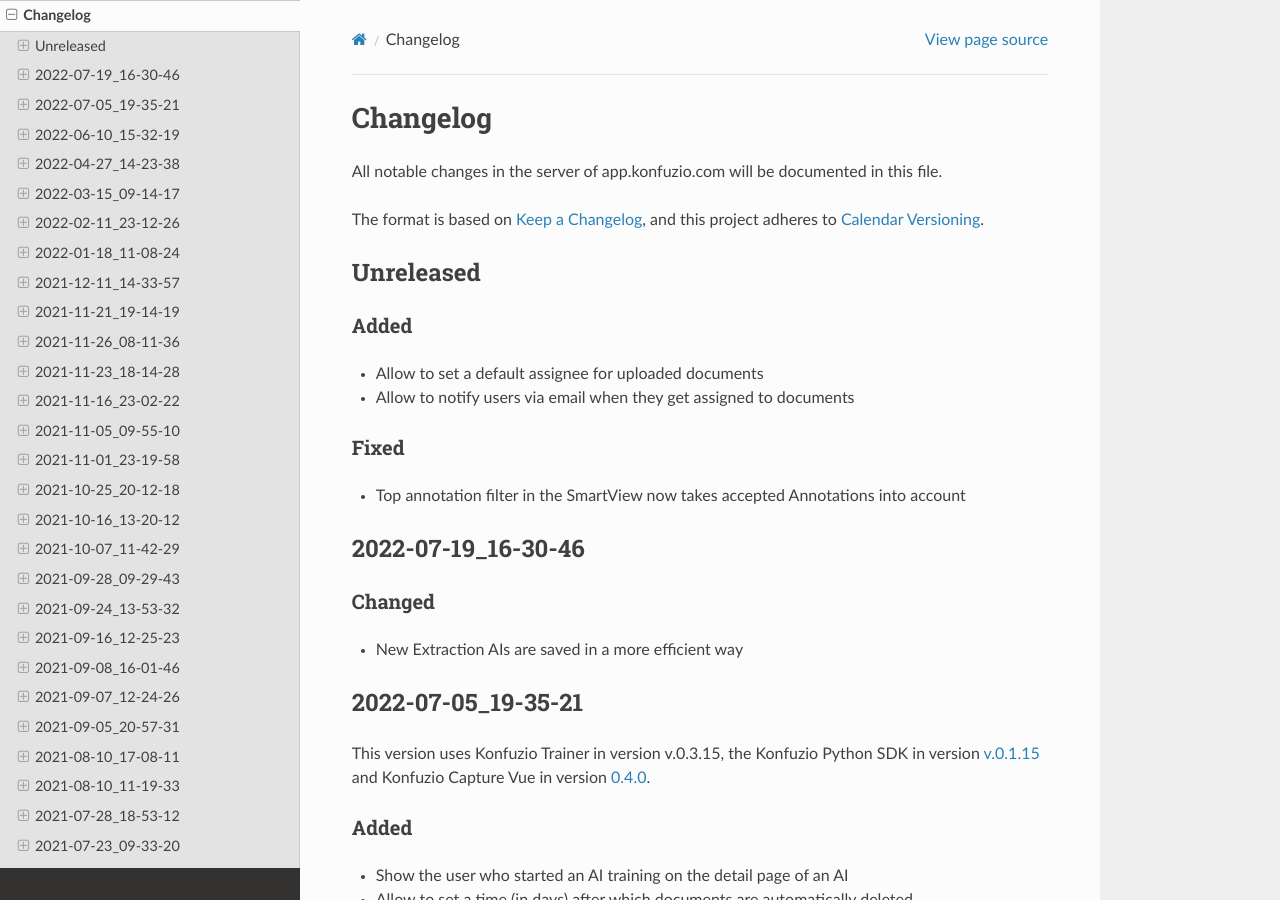
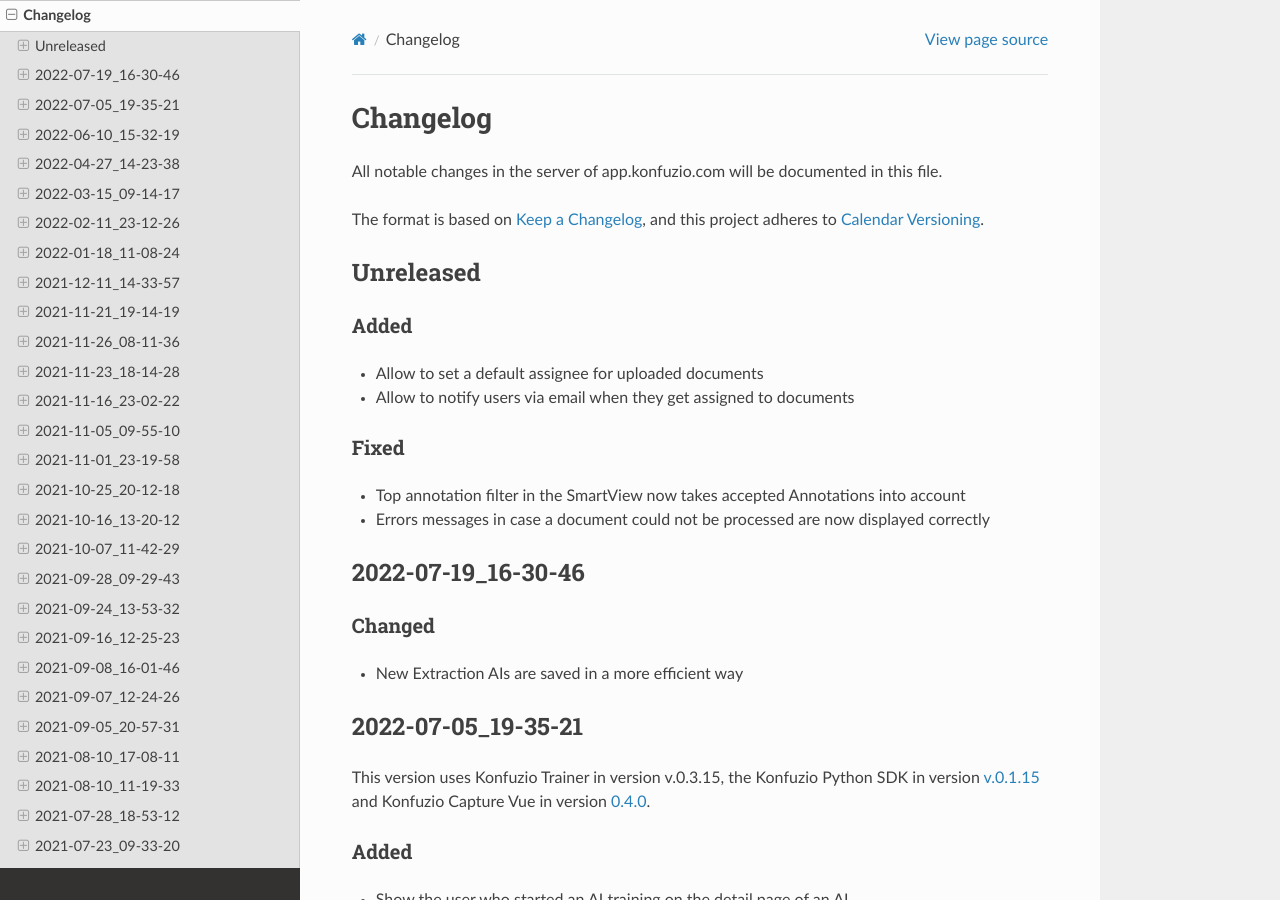
Before and after one commit to konfuzio-ai/konfuzio-sdk, a Sphinx documentation site: the page built from docs/web/changelog_app.md, in a window 1280 px wide and 900 px high. Built offline with Sphinx 7.4.7 and the Read the Docs theme 2.0.0, drawn with Linux system fonts in a browser that asks for light colours.

Commit message:
Update changelog_app.md

```diff
--- a/docs/web/changelog_app.md
+++ b/docs/web/changelog_app.md
@@ -18,6 +18,7 @@
 
 ### Fixed
 - Top annotation filter in the SmartView now takes accepted Annotations into account
+- Errors messages in case a document could not be processed are now displayed correctly
 
 ## 2022-07-19_16-30-46
 
```
